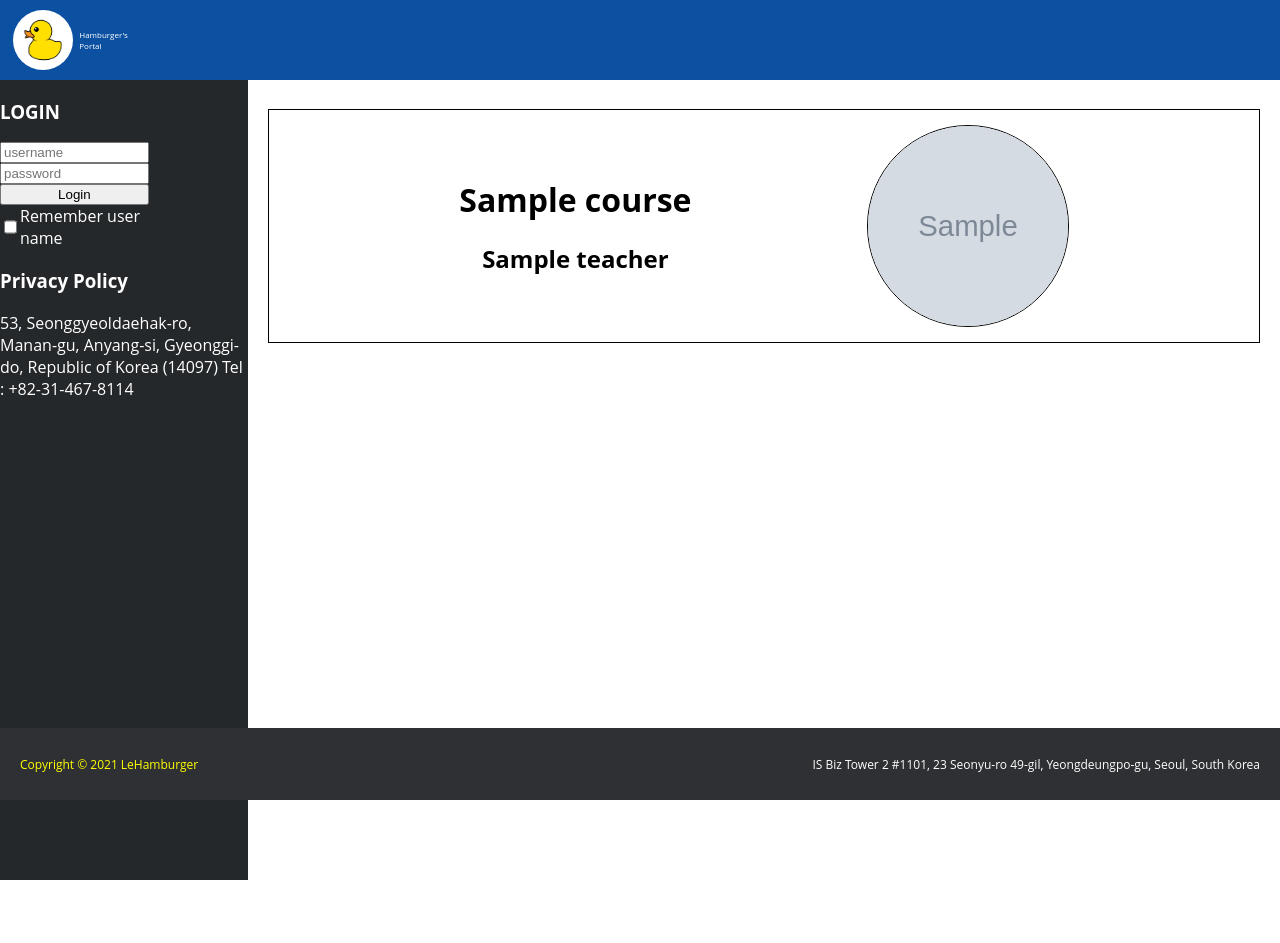
After one commit to mahier8/batch14-project, a PHP site: the page made by view/course.php in a window 1280 px wide. The commit adds this page. Run offline with PHP 8.4, Linux system fonts and the light colour scheme; tables that the repository leaves empty or names only in its code hold one stand-in row (values such as "Sample post"); the template is opened without the code that fills it: most values are stand-ins (such as "Sample title", 1, 10 or a date in 2020); grey boxes marked "Sample" are stand-in pictures; some libraries are stand-ins or nearby versions; some web fonts are replaced.

Commit message:
courseView page created with course title, teacher, and image info

```diff
--- a/controller/controller.php
+++ b/controller/controller.php
@@ -50,3 +50,9 @@ function userProfile(){
     $user = $userManager->getUser();
     require("./view/userProfile.php");
 }
+
+function course($courseid){
+    $courseManager = new CourseManager();
+    $course = $courseManager->getCourse($courseid);
+    require("./view/course.php");
+}
--- a/index.php
+++ b/index.php
@@ -27,6 +27,9 @@ try {
         case "courseList" :
             courseList();
             break;
+        case "course" :
+            course($_GET["courseid"]);
+            break;
         default : landing();
             break;
     }
--- /dev/null
+++ b/public/styles/course.css
@@ -0,0 +1,31 @@
+#sideBar {
+    height: 100vh;
+}
+#courseWrapper {
+    padding:20px;
+    width: 80%;
+    margin-top: 5%;
+    align-items: center;
+    justify-content: center;
+}
+
+h1, h2{
+    text-align: center;
+}
+
+#displayCourse {
+    display: flex;
+    align-items: center;
+    justify-content: space-evenly;
+    border: 1px solid black;
+    padding: 15px;
+}
+
+#coursePic{
+    align-items: center;
+    width:200px;
+    height:200px;
+    border-radius: 50%;
+    border-color: black;
+    border: 1px solid;
+}
--- /dev/null
+++ b/view/course.php
@@ -0,0 +1,28 @@
+<?php ob_start();?>
+    <link rel="stylesheet" href="./public/styles/course.css">
+<?php $style = ob_get_clean();?>
+
+
+<?php ob_start();?>
+<div id="courseWrapper">
+    <div id="displayCourse">
+        <div>
+            <h1>
+                <?= $course['name'];?>
+            </h1>
+            <h2>
+                <?= $course['teacher'];?>
+            </h2>
+        </div>
+        <?= '<img id="coursePic" src="'. $course['image'] . '">';?>
+    </div>
+
+    <div id="displayPosts">
+    </div>
+
+    <div id="displayStudentList">
+    </div>
+</div>
+
+<?php $content = ob_get_clean();?>
+<?php require("template.php");?>
--- a/view/courseList.php
+++ b/view/courseList.php
@@ -29,7 +29,7 @@
 
                         <div class="courseDetails">
                             <?php
-                            echo '<a href="action=coursePage&courseid=' . $course['id']  . '">' . $course['name'] . '</a>' .
+                            echo '<a href="index.php?action=course&courseid=' . $course['id']  . '">' . $course['name'] . '</a>' .
                             '<br>' . $course['teacher'] .
                             '<br>' . $course['dayTime']
                             ?>
```
Also changed, not shown: model/CourseManager.php (+9 -0 lines), public/imgs/button-152243_960_720.webp (deleted), public/imgs/download.jpg (deleted), public/imgs/images.jpg (deleted).
